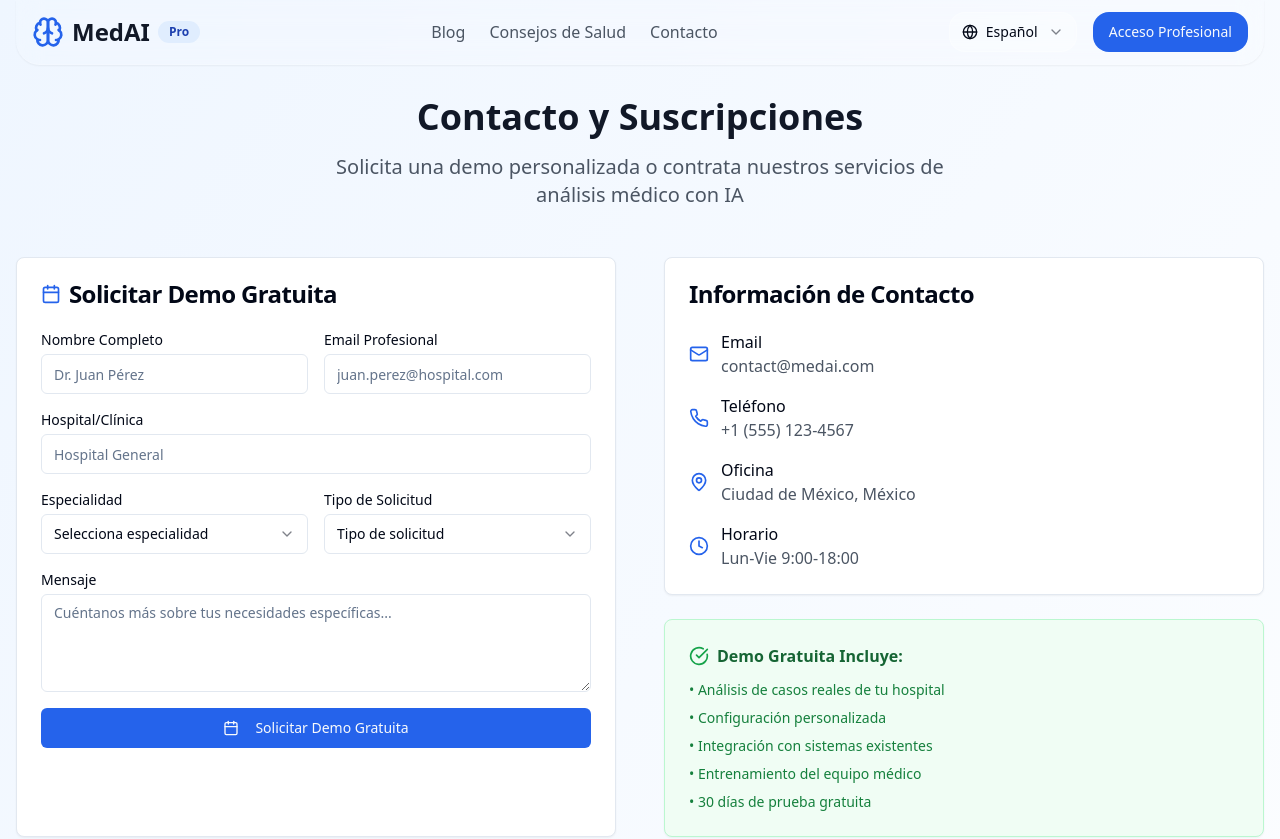
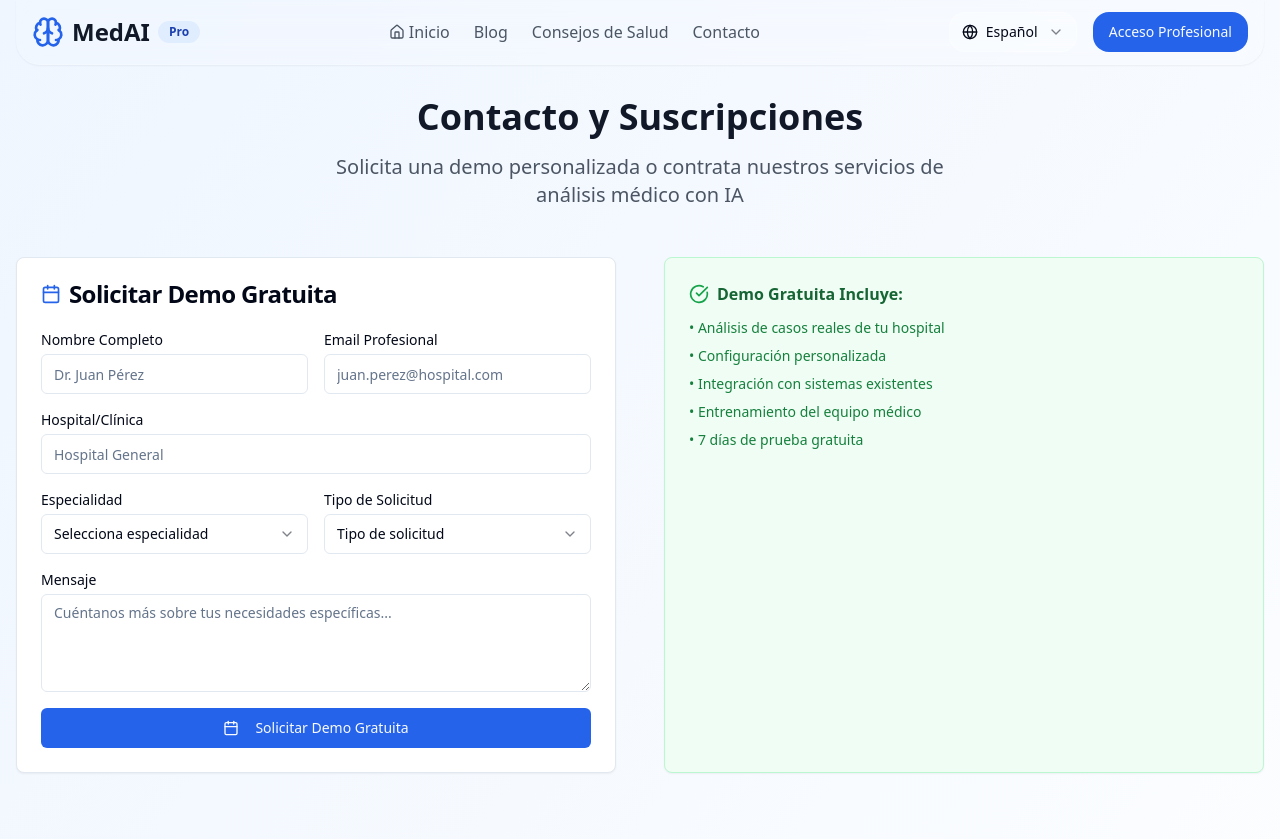
Before and after one commit to Jajojovp/medai-insight-agent, a React (Vite) app: page /contact in a window 1280 px wide. Shown: the top 839 px of the page. Built offline with nearby package versions, Linux system fonts and the light colour scheme.

Commit message:
Fix: UI and Menu Enhancements
Implemented sticky menu with desired effects, added "Inicio" link to the menu, and adjusted the contact page demo information and contact details.

```diff
--- a/src/components/PublicNavigation.tsx
+++ b/src/components/PublicNavigation.tsx
@@ -7,7 +7,8 @@ import {
   Brain,
   Menu,
   X,
-  Globe
+  Globe,
+  Home
 } from "lucide-react";
 import { Link } from "react-router-dom";
 import { useLanguage } from "@/contexts/LanguageContext";
@@ -40,6 +41,10 @@ const PublicNavigation = () => {
 
           {/* Desktop Navigation */}
           <div className="hidden md:flex items-center space-x-6">
+            <Link to="/" className="text-gray-600 hover:text-blue-600 transition-colors flex items-center space-x-1">
+              <Home className="h-4 w-4" />
+              <span>{language === 'en' ? "Home" : language === 'fr' ? "Accueil" : "Inicio"}</span>
+            </Link>
             <Link to="/blog" className="text-gray-600 hover:text-blue-600 transition-colors">
               {t('nav.blog')}
             </Link>
@@ -70,7 +75,7 @@ const PublicNavigation = () => {
               </SelectContent>
             </Select>
 
-            <Link to="/">
+            <Link to="/dashboard">
               <Button className="bg-blue-600 hover:bg-blue-700 rounded-2xl">
                 {t('auth.professionalAccess')}
               </Button>
@@ -94,6 +99,14 @@ const PublicNavigation = () => {
         {mobileMenuOpen && (
           <div className="md:hidden absolute left-4 right-4 top-full mt-2 backdrop-blur-xl bg-white/95 border border-white/30 rounded-2xl shadow-xl z-[55]">
             <div className="p-4 space-y-3">
+              <Link
+                to="/"
+                className="flex items-center space-x-2 px-4 py-3 text-gray-700 hover:text-blue-600 hover:bg-blue-50/80 transition-all duration-200 rounded-xl font-medium"
+                onClick={() => setMobileMenuOpen(false)}
+              >
+                <Home className="h-4 w-4" />
+                <span>{language === 'en' ? "Home" : language === 'fr' ? "Accueil" : "Inicio"}</span>
+              </Link>
               <Link
                 to="/blog"
                 className="block px-4 py-3 text-gray-700 hover:text-blue-600 hover:bg-blue-50/80 transition-all duration-200 rounded-xl font-medium"
@@ -143,7 +156,7 @@ const PublicNavigation = () => {
 
               <div className="border-t border-gray-200 pt-3">
                 <Link
-                  to="/"
+                  to="/dashboard"
                   className="block w-full"
                   onClick={() => setMobileMenuOpen(false)}
                 >
--- a/src/pages/Contact.tsx
+++ b/src/pages/Contact.tsx
@@ -7,10 +7,6 @@ import { Textarea } from "@/components/ui/textarea";
 import { Select, SelectContent, SelectItem, SelectTrigger, SelectValue } from "@/components/ui/select";
 import { Badge } from "@/components/ui/badge";
 import {
-  Mail,
-  Phone,
-  MapPin,
-  Clock,
   CheckCircle,
   Brain,
   CreditCard,
@@ -294,68 +290,7 @@ const Contact = () => {
             </CardContent>
           </Card>
 
-          {/* Contact Information */}
-          <div className="space-y-6">
-            <Card>
-              <CardHeader>
-                <CardTitle>
-                  {language === 'en' ? "Contact Information" :
-                   language === 'fr' ? "Informations de Contact" :
-                   "Información de Contacto"}
-                </CardTitle>
-              </CardHeader>
-              <CardContent className="space-y-4">
-                <div className="flex items-center space-x-3">
-                  <Mail className="h-5 w-5 text-blue-600" />
-                  <div>
-                    <div className="font-medium">Email</div>
-                    <div className="text-gray-600">contact@medai.com</div>
-                  </div>
-                </div>
-                <div className="flex items-center space-x-3">
-                  <Phone className="h-5 w-5 text-blue-600" />
-                  <div>
-                    <div className="font-medium">
-                      {language === 'en' ? "Phone" :
-                       language === 'fr' ? "Téléphone" :
-                       "Teléfono"}
-                    </div>
-                    <div className="text-gray-600">+1 (555) 123-4567</div>
-                  </div>
-                </div>
-                <div className="flex items-center space-x-3">
-                  <MapPin className="h-5 w-5 text-blue-600" />
-                  <div>
-                    <div className="font-medium">
-                      {language === 'en' ? "Office" :
-                       language === 'fr' ? "Bureau" :
-                       "Oficina"}
-                    </div>
-                    <div className="text-gray-600">
-                      {language === 'en' ? "Mexico City, Mexico" :
-                       language === 'fr' ? "Mexico, Mexique" :
-                       "Ciudad de México, México"}
-                    </div>
-                  </div>
-                </div>
-                <div className="flex items-center space-x-3">
-                  <Clock className="h-5 w-5 text-blue-600" />
-                  <div>
-                    <div className="font-medium">
-                      {language === 'en' ? "Hours" :
-                       language === 'fr' ? "Horaires" :
-                       "Horario"}
-                    </div>
-                    <div className="text-gray-600">
-                      {language === 'en' ? "Mon-Fri 9:00-18:00" :
-                       language === 'fr' ? "Lun-Ven 9:00-18:00" :
-                       "Lun-Vie 9:00-18:00"}
-                    </div>
-                  </div>
-                </div>
-              </CardContent>
-            </Card>
-
+          {/* Demo Information */}
           <Card className="bg-green-50 border-green-200">
             <CardContent className="p-6">
               <div className="flex items-center space-x-2 mb-3">
@@ -379,13 +314,12 @@ const Contact = () => {
                 <li>• {language === 'en' ? "Medical team training" :
                          language === 'fr' ? "Formation de l'équipe médicale" :
                          "Entrenamiento del equipo médico"}</li>
-                  <li>• {language === 'en' ? "30-day free trial" :
-                           language === 'fr' ? "Essai gratuit de 30 jours" :
-                           "30 días de prueba gratuita"}</li>
+                <li>• {language === 'en' ? "7-day free trial" :
+                         language === 'fr' ? "Essai gratuit de 7 jours" :
+                         "7 días de prueba gratuita"}</li>
               </ul>
             </CardContent>
           </Card>
-          </div>
         </div>
 
         {/* Pricing Plans */}
```
Lines whose indentation alone changed are shown as unchanged.
